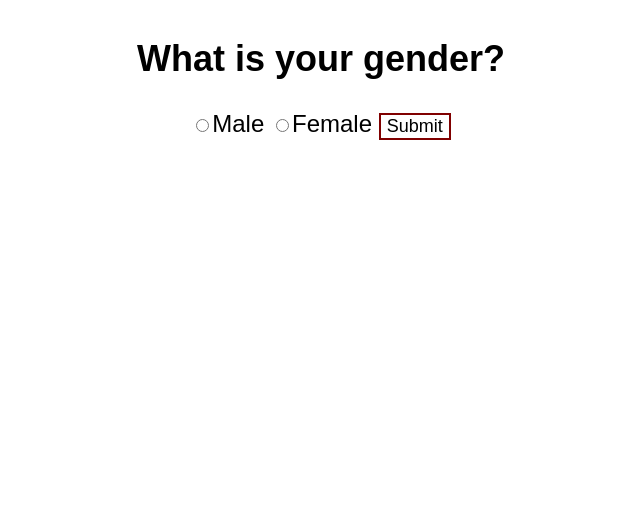
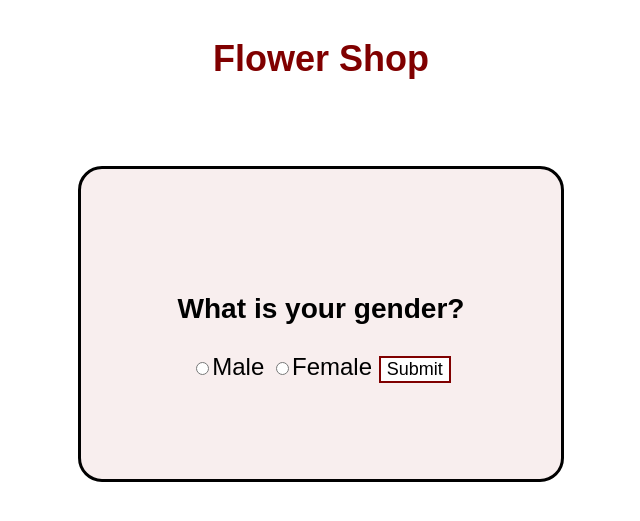
Before and after one commit to goo-oog/basics-exercises, a PHP site: template tasks/Flowers-web/view/gender-selector.php in a window 1280 px wide. Shown: the top 521 px of the page, without its empty margins (319-959 px from the left). Run offline with PHP 8.4, Linux system fonts and the light colour scheme; the template is opened without the code that fills it, so the values that code supplies are empty.

Commit message:
Mājas darbs uz 22. martu

```diff
--- a/tasks/Flowers-web/view/gender-selector.php
+++ b/tasks/Flowers-web/view/gender-selector.php
@@ -1,5 +1,7 @@
+<br><br>
+<div class="gender-selector">
     <form method="post">
-    <h2>What is your gender?</h2>
+        <h3>What is your gender?</h3>
         <input type="radio" id="male" name="gender" value="male"
             <?php if (isset($_POST['gender']) && $_POST['gender'] === 'male'): ?>
                checked="checked"> <?php endif; ?>
@@ -10,3 +12,4 @@
         <label for="female">Female</label>
         <input type="submit" value="Submit" class="button">
     </form>
+</div>
--- a/tasks/Flowers-web/view/header.php
+++ b/tasks/Flowers-web/view/header.php
@@ -8,3 +8,4 @@
 <body>
 <div class="container">
     <div>
+        <h2 class="title">Flower Shop</h2>
--- a/tasks/Flowers-web/view/style.css
+++ b/tasks/Flowers-web/view/style.css
@@ -2,6 +2,10 @@ body {
     font-family: sans-serif;
     font-size: x-large;
     text-align: center;
+}
+
+.title {
+    color: maroon;
 }
 
 table {
@@ -82,3 +86,15 @@ td, header {
     display: flex;
     justify-content: center;
 }
+
+.gender-selector {
+    background-color: #f8eeee;
+    border-style: solid;
+    border-width: 3px;
+    border-collapse: collapse;
+    border-color: black;
+    border-radius: 1em;
+    margin-left: auto;
+    margin-right: auto;
+    padding: 4em;
+}
```
Lines whose indentation alone changed are shown as unchanged.
